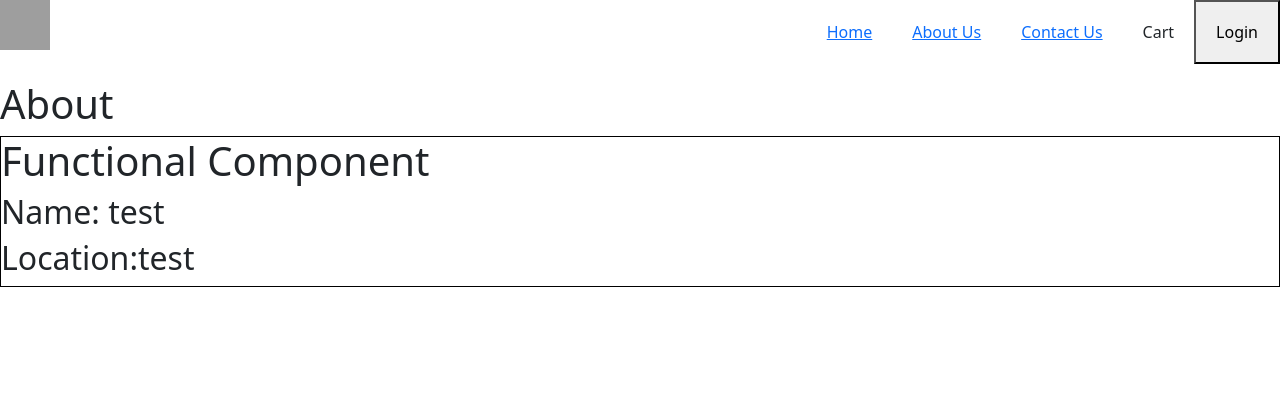
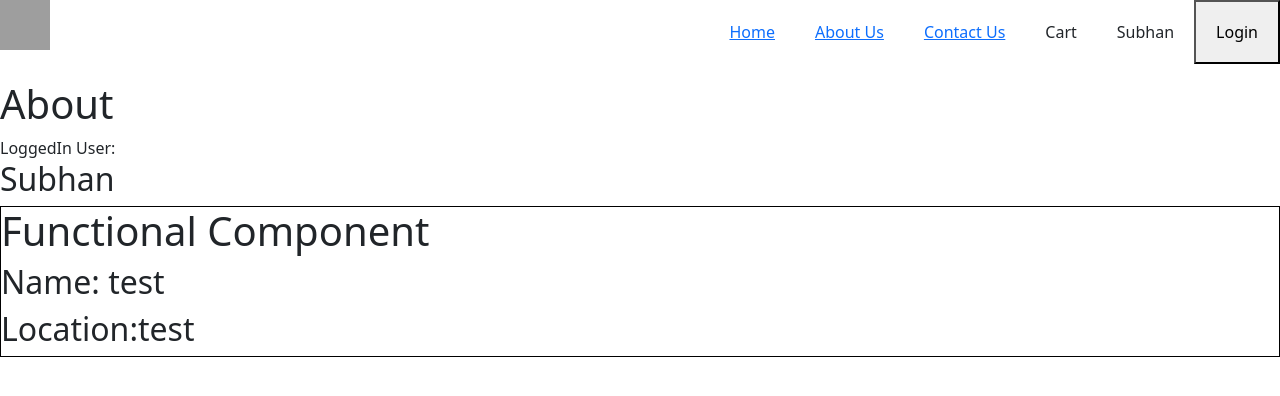
Before and after one commit to subhanbasha9494/React, a React (Vite) app: page /about in a window 1280 px wide. Shown: the top 396 px of the page. Built offline with nearby package versions, Linux system fonts and the light colour scheme; grey boxes are pictures that could not be loaded.

Commit message:
context Concept

```diff
--- a/package.json
+++ b/package.json
@@ -24,6 +24,7 @@
   "dependencies": {
     "bootstrap": "^5.3.3",
     "react": "^18.3.1",
+    "react-bootstrap": "^2.10.4",
     "react-dom": "^18.3.1",
     "react-router-dom": "^6.26.0"
   }
--- a/src/App.js
+++ b/src/App.js
@@ -1,5 +1,5 @@
 import "bootstrap/dist/css/bootstrap.min.css";
-import React from "react";
+import React, { useEffect, useState } from "react";
 import ReactDOM from "react-dom/client";
 import Header from "./components/Header";
 import Body from "./components/Body";
@@ -7,6 +7,7 @@ import { createBrowserRouter, Outlet, RouterProvider } from "react-router-dom";
 import About from "./components/About";
 import Contact from "./components/Contact";
 import RestroMenu from "./components/RestroMenu";
+import UserContext from "./utils/UserContext";
 // const Title = () => (
 //   <div id="container">
 //     <h2>Hallo Samivulla</h2>
@@ -26,11 +27,22 @@ import RestroMenu from "./components/RestroMenu";
 // };
 
 const AppLayout = () => {
+  const [userName, setUserName] = useState();
+  //authentication
+  useEffect(() => {
+    //Make API call and send usrname and passwrd
+    const data = {
+      name: "Subhan",
+    };
+    setUserName(data.name);
+  }, []);
   return (
-    <div className="app">
-      <Header />
-      <Outlet />
-    </div>
+    <UserContext.Provider value={{ loggedInUser: userName, setUserName }}>
+      <div className="app">
+        <Header />
+        <Outlet />
+      </div>
+    </UserContext.Provider>
   );
 };
 
--- a/src/components/About.js
+++ b/src/components/About.js
@@ -1,6 +1,7 @@
 import { Component } from "react";
 import User from "./User";
 import UserClass from "./UserClass";
+import UserContext from "../utils/UserContext";
 
 // const About = () => {
 //     return (
@@ -15,7 +16,7 @@ import UserClass from "./UserClass";
 
 class About extends Component {
   constructor(props) {
-    super(props)
+    super(props);
     //console.log("parent constructor");
   }
 
@@ -28,7 +29,13 @@ class About extends Component {
     return (
       <div>
         <h1>About</h1>
-        <User/>
+        <div>
+          LoggedIn User:
+          <UserContext.Consumer>
+            {({loggedInUser}) => <h2>{loggedInUser}</h2>}
+          </UserContext.Consumer>
+        </div>
+        <User />
         {/* <UserClass /> */}
       </div>
     );
--- a/src/components/Body.js
+++ b/src/components/Body.js
@@ -1,9 +1,9 @@
 import RestroCard, { withPromotedLabel } from "./Restaurant";
-import { useEffect, useState } from "react";
+import { useEffect, useState ,useContext} from "react";
 import Shimer from "./Shimer";
 import { Link } from "react-router-dom";
 import useOnlineStatus from "../utils/useOnlineStatus";
-
+import UserContext from "../utils/UserContext";
 const resList = [
   {
     name: "Meghana Foods",
@@ -64,6 +64,9 @@ const Body = () => {
 
   if (onlineStatus === false) return <h1>Check Internetconnection</h1>;
 
+  // get the SetUsername from context
+  const { loggedInUser, setUserName } = useContext(UserContext);
+
   return listOfrestaurents.length === 0 ? (
     <Shimer />
   ) : (
@@ -102,6 +105,10 @@ const Body = () => {
         >
           Top Rated Restaurents
         </button>
+        <div>
+          <label>UserName:</label>
+          <input type="text" placeholder="userName"  value={loggedInUser} onChange={(e) => setUserName(e.target.value)}></input>
+        </div>
       </div>
       <div className="res-container">
         {filterRes.map((res) => (
--- a/src/components/Header.js
+++ b/src/components/Header.js
@@ -1,7 +1,11 @@
-import { useState } from "react";
+import { useState, useContext } from "react";
 import { Link } from "react-router-dom";
+import UserContext from "../utils/UserContext";
 const Header = () => {
   const [btnNm, setbtnName] = useState("Login");
+
+  const {loggedInUser} = useContext(UserContext);
+
   return (
     <div className="header">
       <div className="logo-container">
@@ -22,6 +26,7 @@ const Header = () => {
             <Link to="/contact">Contact Us</Link>
           </li>
           <li>Cart</li>
+          <li>{loggedInUser}</li>
           <button
             className="login"
             onClick={() => {
--- a/src/components/ItemList.js
+++ b/src/components/ItemList.js
@@ -1,4 +1,9 @@
+import { useContext } from 'react';
+import UserContext from '../utils/UserContext';
+
+
 const ItemList = ({itemData}) => {
+    const {loggedInUser} = useContext(UserContext);
     return (
         <ul>
             <li>{itemData.name}</li>
--- a/src/components/RestaurantCategory.js
+++ b/src/components/RestaurantCategory.js
@@ -1,18 +1,17 @@
 import ItemList from "./ItemList";
-
+import Accordion from 'react-bootstrap/Accordion';
 const RestaurantCategory = ({ data }) => {
   return (
-    <div className="list">
-      <div className="sub-items">
-        <div>{data[0].name}</div>
-        <div>{String.fromCodePoint("0x1f603")}</div>
-      </div>
-      <div className="text-center">
-        {data[0].items.map((item) => (
-          <ItemList key={item.id} itemData={item} />
-        ))}
-      </div>
-    </div>
+    <Accordion defaultActiveKey="0">
+    <Accordion.Item eventKey="0">
+      <Accordion.Header> <div>{data[0].name}</div></Accordion.Header>
+      <Accordion.Body>
+      {data[0].items.map((item) => (
+                <ItemList key={item.id} itemData={item} />
+              ))}
+      </Accordion.Body>
+    </Accordion.Item>
+    </Accordion>
   );
 };
 
--- a/src/components/UserClass.js
+++ b/src/components/UserClass.js
@@ -32,11 +32,11 @@ class UserClass extends React.Component {
   // }
 
   componentDidUpdate() {
-    console.log("Component did update");
+    //console.log("Component did update");
   }
 
   componentWillUnmount() {
-    console.log("componentwill unmount");
+    //console.log("componentwill unmount");
     //clearInterval(this.timer);
   }
 
--- /dev/null
+++ b/src/utils/UserContext.js
@@ -0,0 +1,8 @@
+import { createContext } from "react";
+
+
+const UserContext  = createContext({
+    loggedInUser: "Default User"
+});
+
+export default UserContext;
```
Also changed, not shown: 1 other file (tests, documents, lock files or other folders).
